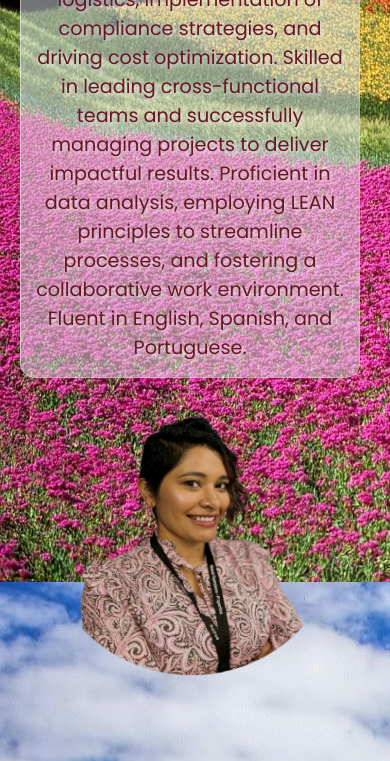
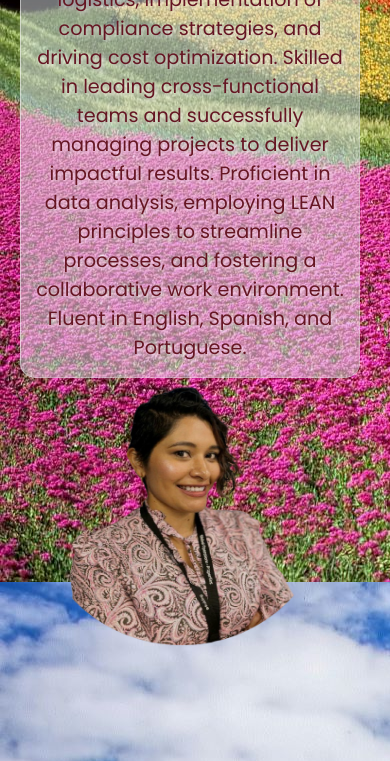
Before and after one commit to orivero83/Paola-Website, a plain HTML site: page index.html in a window 390 px wide. Shown: the part 854-1615 px from the top of the page. Drawn offline with nearby package versions, Linux system fonts and the light colour scheme.

Commit message:
final changes
final changes

```diff
--- a/style.css
+++ b/style.css
@@ -505,15 +505,15 @@
 
 
     .containerIMGSectionQuery {
-        margin-top: -450px;
+        margin-top: -480px;
         width: 100%;
     }
 
     .imgBxSectionQuery {
         height: 310px;
         width: 450px;
-        margin-left: -50px;
-        margin-bottom: 95px;
+        margin-left: -60px;
+        margin-bottom: 110px;
     }
 
 
```
